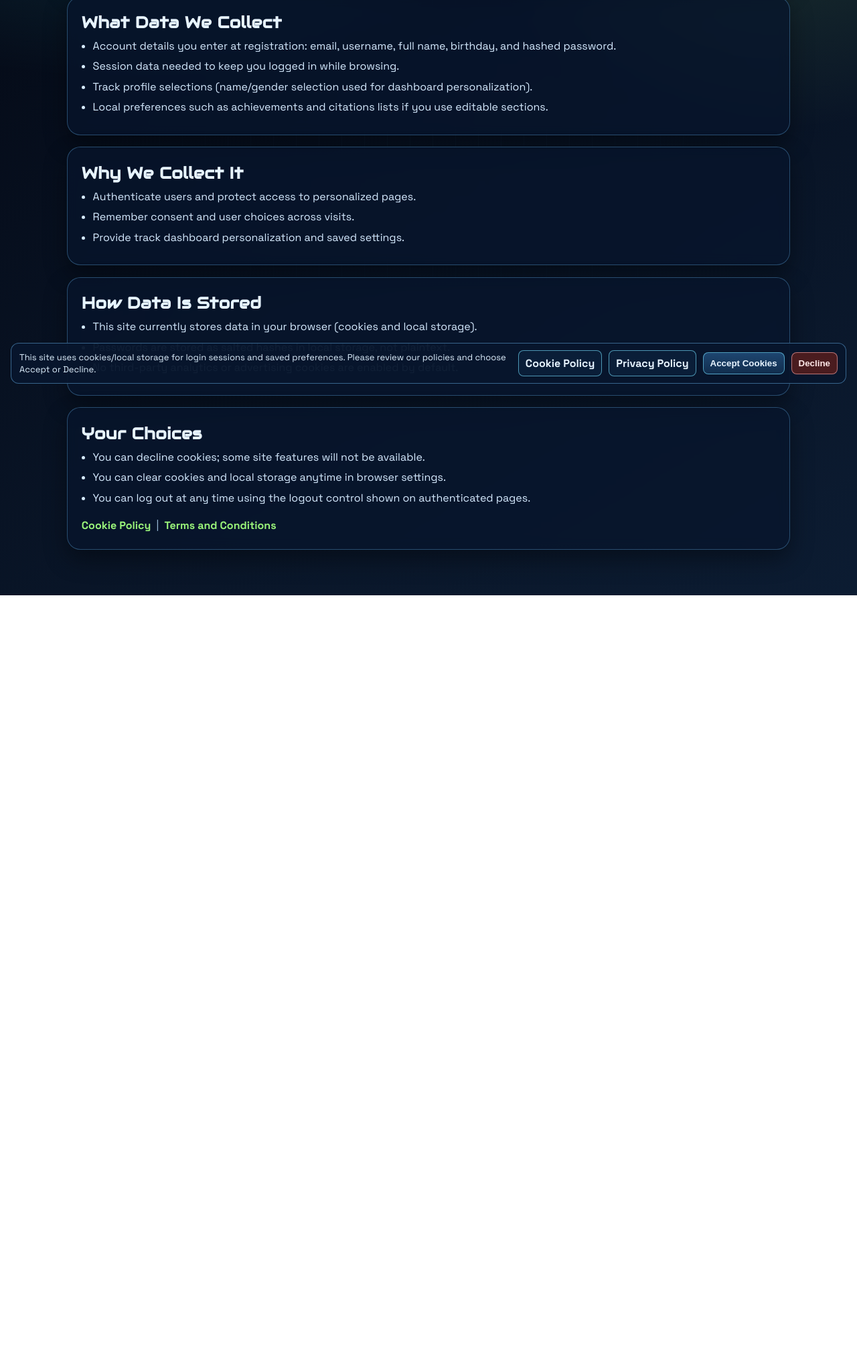
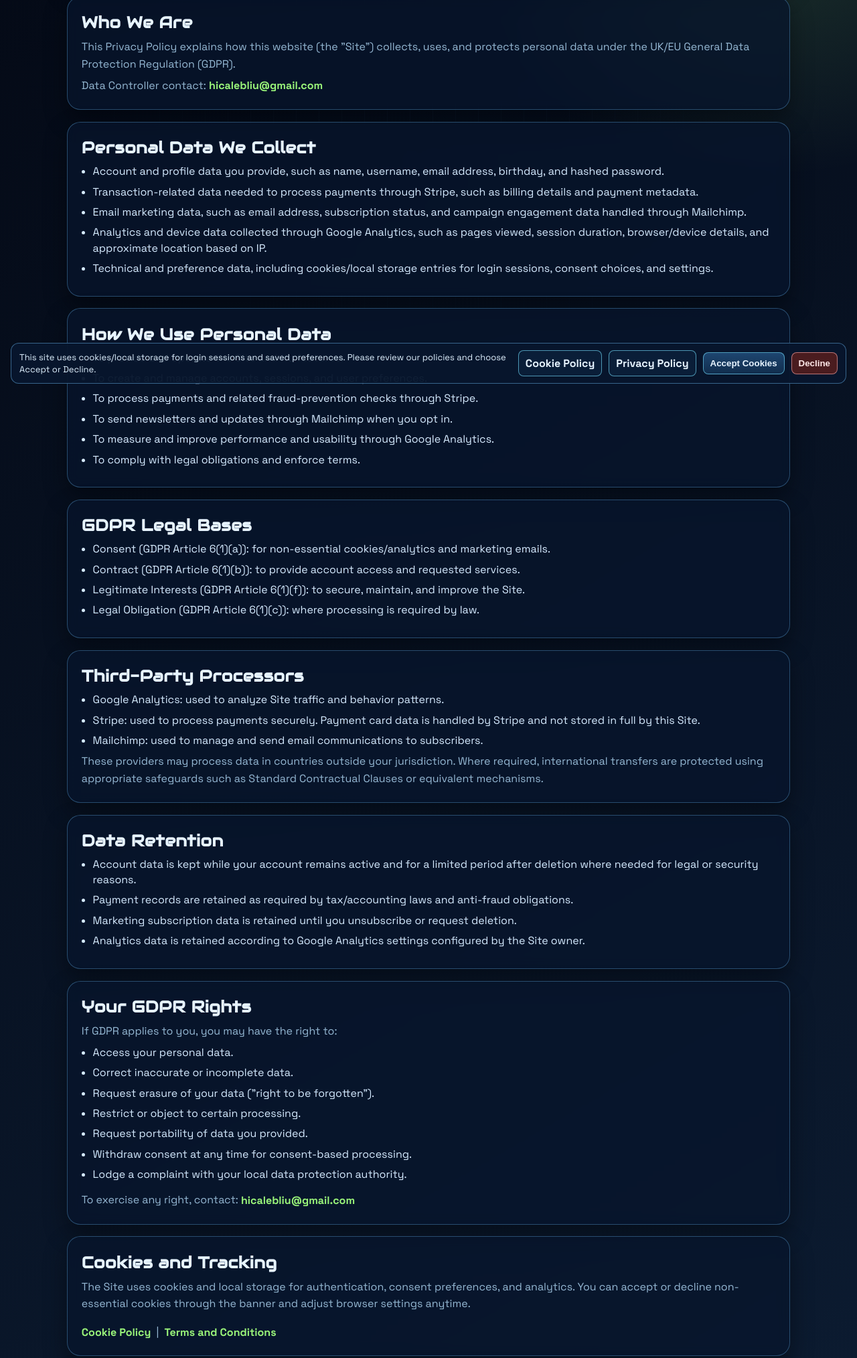
Before and after one commit to duckmaster2000/website, a plain HTML site: page privacy-policy.html in a window 1280 px wide. Shown: the part 211-2239 px from the top of the page at 67% size. Before the commit the page ends 1100 px from the top, so only its background shows below. Drawn offline with Linux system fonts and the light colour scheme.

Commit message:
Update privacy-policy.html

```diff
--- a/privacy-policy.html
+++ b/privacy-policy.html
@@ -19,41 +19,89 @@
     </header>
 
     <section class="panel">
-      <h2>What Data We Collect</h2>
+      <h2>Who We Are</h2>
+      <p>This Privacy Policy explains how this website (the "Site") collects, uses, and protects personal data under the UK/EU General Data Protection Regulation (GDPR).</p>
+      <p>Data Controller contact: <a class="contact" href="mailto:hicalebliu@gmail.com">hicalebliu@gmail.com</a></p>
+    </section>
+
+    <section class="panel">
+      <h2>Personal Data We Collect</h2>
       <ul class="clean-list">
-        <li>Account details you enter at registration: email, username, full name, birthday, and hashed password.</li>
-        <li>Session data needed to keep you logged in while browsing.</li>
-        <li>Track profile selections (name/gender selection used for dashboard personalization).</li>
-        <li>Local preferences such as achievements and citations lists if you use editable sections.</li>
+        <li>Account and profile data you provide, such as name, username, email address, birthday, and hashed password.</li>
+        <li>Transaction-related data needed to process payments through Stripe, such as billing details and payment metadata.</li>
+        <li>Email marketing data, such as email address, subscription status, and campaign engagement data handled through Mailchimp.</li>
+        <li>Analytics and device data collected through Google Analytics, such as pages viewed, session duration, browser/device details, and approximate location based on IP.</li>
+        <li>Technical and preference data, including cookies/local storage entries for login sessions, consent choices, and settings.</li>
       </ul>
     </section>
 
     <section class="panel">
-      <h2>Why We Collect It</h2>
+      <h2>How We Use Personal Data</h2>
       <ul class="clean-list">
-        <li>Authenticate users and protect access to personalized pages.</li>
-        <li>Remember consent and user choices across visits.</li>
-        <li>Provide track dashboard personalization and saved settings.</li>
+        <li>To provide and operate the Site and its features.</li>
+        <li>To create and manage accounts, sessions, and user preferences.</li>
+        <li>To process payments and related fraud-prevention checks through Stripe.</li>
+        <li>To send newsletters and updates through Mailchimp when you opt in.</li>
+        <li>To measure and improve performance and usability through Google Analytics.</li>
+        <li>To comply with legal obligations and enforce terms.</li>
       </ul>
     </section>
 
     <section class="panel">
-      <h2>How Data Is Stored</h2>
+      <h2>GDPR Legal Bases</h2>
       <ul class="clean-list">
-        <li>This site currently stores data in your browser (cookies and local storage).</li>
-        <li>Passwords are stored as salted hashes in local storage, not plaintext.</li>
-        <li>No third-party analytics or advertising cookies are enabled by default.</li>
+        <li>Consent (GDPR Article 6(1)(a)): for non-essential cookies/analytics and marketing emails.</li>
+        <li>Contract (GDPR Article 6(1)(b)): to provide account access and requested services.</li>
+        <li>Legitimate Interests (GDPR Article 6(1)(f)): to secure, maintain, and improve the Site.</li>
+        <li>Legal Obligation (GDPR Article 6(1)(c)): where processing is required by law.</li>
       </ul>
     </section>
 
     <section class="panel">
-      <h2>Your Choices</h2>
+      <h2>Third-Party Processors</h2>
       <ul class="clean-list">
-        <li>You can decline cookies; some site features will not be available.</li>
-        <li>You can clear cookies and local storage anytime in browser settings.</li>
-        <li>You can log out at any time using the logout control shown on authenticated pages.</li>
+        <li>Google Analytics: used to analyze Site traffic and behavior patterns.</li>
+        <li>Stripe: used to process payments securely. Payment card data is handled by Stripe and not stored in full by this Site.</li>
+        <li>Mailchimp: used to manage and send email communications to subscribers.</li>
       </ul>
+      <p>These providers may process data in countries outside your jurisdiction. Where required, international transfers are protected using appropriate safeguards such as Standard Contractual Clauses or equivalent mechanisms.</p>
+    </section>
+
+    <section class="panel">
+      <h2>Data Retention</h2>
+      <ul class="clean-list">
+        <li>Account data is kept while your account remains active and for a limited period after deletion where needed for legal or security reasons.</li>
+        <li>Payment records are retained as required by tax/accounting laws and anti-fraud obligations.</li>
+        <li>Marketing subscription data is retained until you unsubscribe or request deletion.</li>
+        <li>Analytics data is retained according to Google Analytics settings configured by the Site owner.</li>
+      </ul>
+    </section>
+
+    <section class="panel">
+      <h2>Your GDPR Rights</h2>
+      <p>If GDPR applies to you, you may have the right to:</p>
+      <ul class="clean-list">
+        <li>Access your personal data.</li>
+        <li>Correct inaccurate or incomplete data.</li>
+        <li>Request erasure of your data ("right to be forgotten").</li>
+        <li>Restrict or object to certain processing.</li>
+        <li>Request portability of data you provided.</li>
+        <li>Withdraw consent at any time for consent-based processing.</li>
+        <li>Lodge a complaint with your local data protection authority.</li>
+      </ul>
+      <p>To exercise any right, contact: <a class="contact" href="mailto:hicalebliu@gmail.com">hicalebliu@gmail.com</a></p>
+    </section>
+
+    <section class="panel">
+      <h2>Cookies and Tracking</h2>
+      <p>The Site uses cookies and local storage for authentication, consent preferences, and analytics. You can accept or decline non-essential cookies through the banner and adjust browser settings anytime.</p>
       <p style="margin-top:.6rem"><a class="contact" href="cookie-policy.html">Cookie Policy</a> &nbsp;|&nbsp; <a class="contact" href="terms.html">Terms and Conditions</a></p>
+    </section>
+
+    <section class="panel">
+      <h2>Contact Information</h2>
+      <p>For privacy requests, data rights questions, or complaints, contact: <a class="contact" href="mailto:hicalebliu@gmail.com">hicalebliu@gmail.com</a></p>
+      <p>If you are not satisfied with the response, you may contact your local supervisory authority.</p>
     </section>
   </main>
 
```
